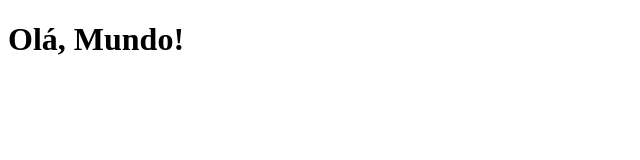
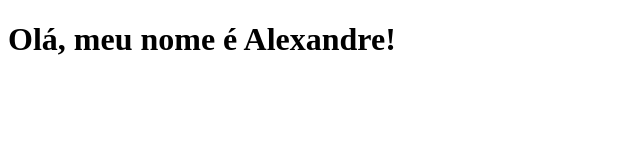
Before and after one commit to Alexandre-Siqueira/techweek-2026, a plain HTML site: page index.html in a window 1280 px wide. Shown: the whole page, without its empty margins (0-640 px from the left). Drawn offline with Linux system fonts and the light colour scheme.

Commit message:
Alteração remota do h1

```diff
--- a/index.html
+++ b/index.html
@@ -8,7 +8,7 @@
 </head>
 
 <body>
-    <h1>Olá, Mundo!</h1>
+    <h1>Olá, meu nome é Alexandre!</h1>
 </body>
 
 </html>
```
